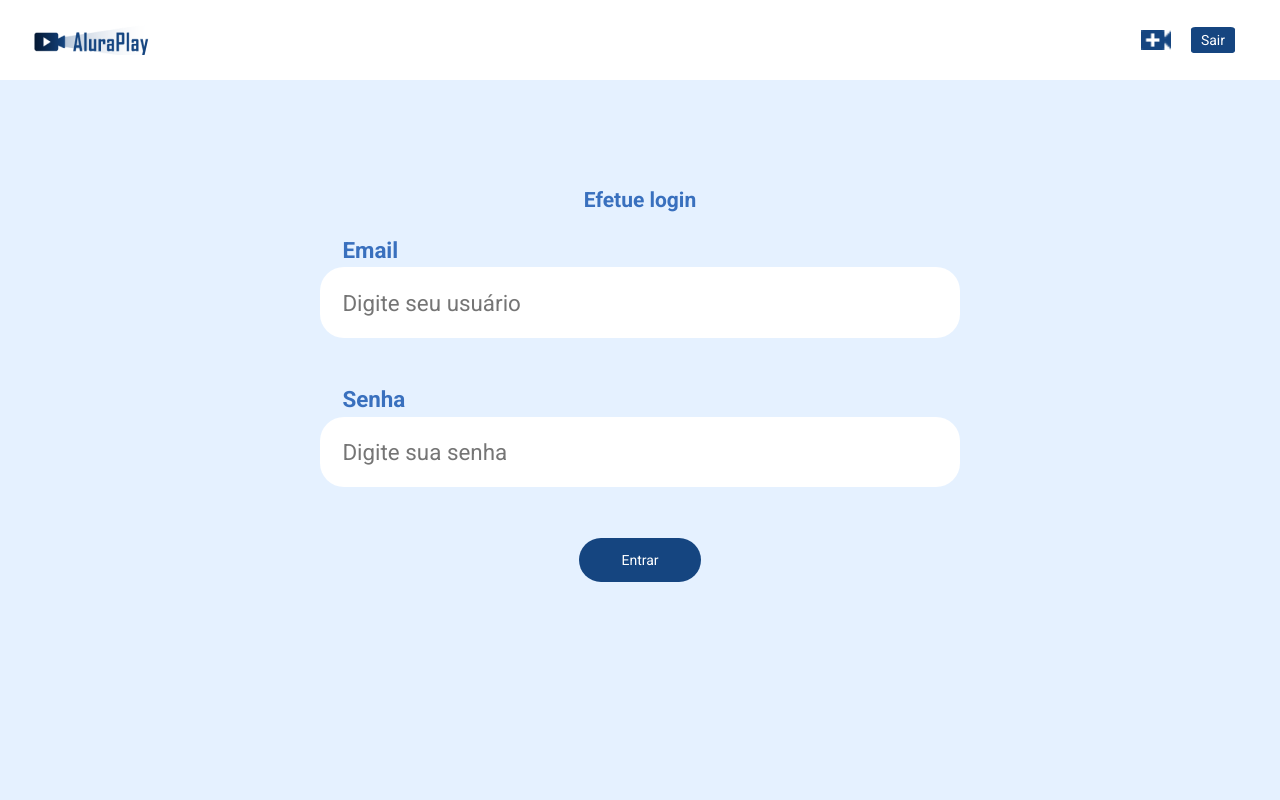
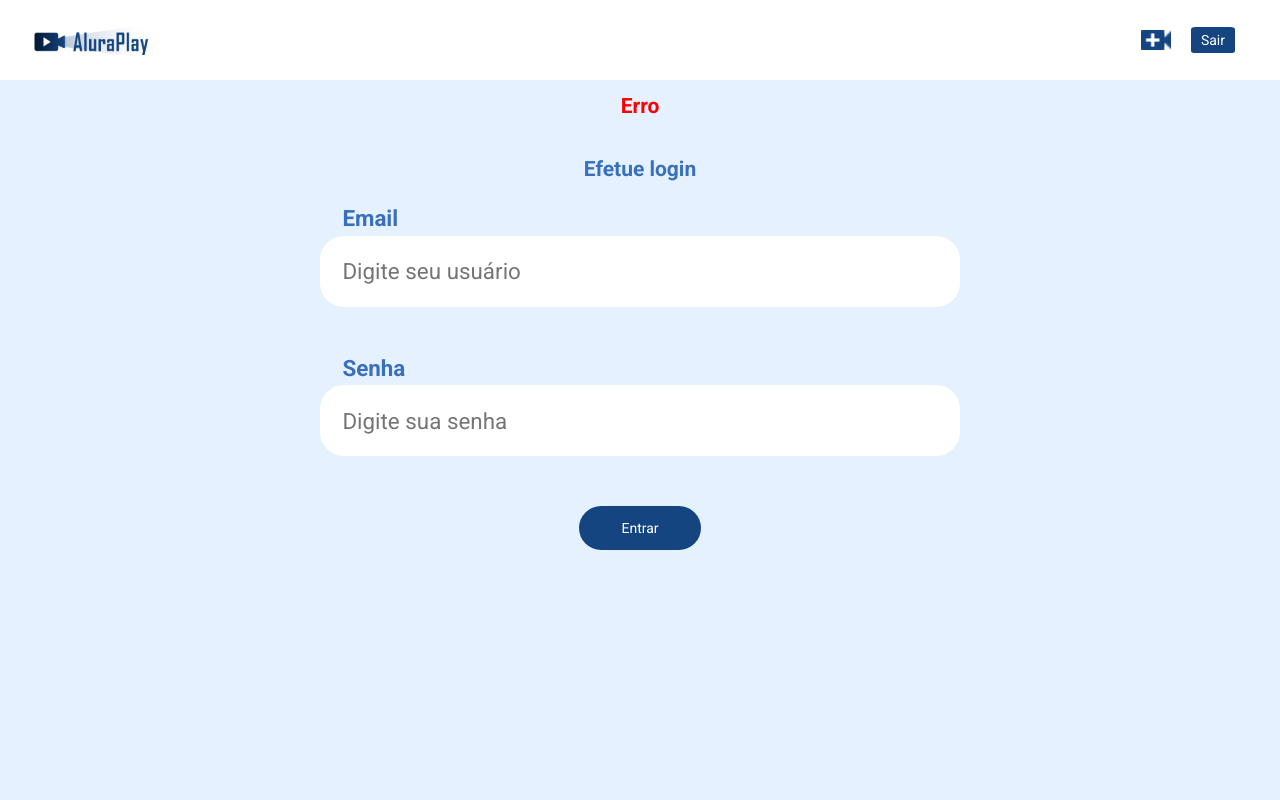
Before and after one commit to hellengod/ES-PHP-MVC-WEB, a PHP site: page /View/login-form.php in a window 1280 px wide. Run offline with PHP 8.4, Linux system fonts and the light colour scheme.

Commit message:
Output buffer

```diff
--- a/View/inicio-html.php
+++ b/View/inicio-html.php
@@ -31,3 +31,5 @@
         </nav>
 
     </header>
+
+    <h2 class="formulario__titulo erro" >Erro</h2>
--- a/public/css/estilos-form.css
+++ b/public/css/estilos-form.css
@@ -2,7 +2,6 @@
     display: grid;
     align-items: center;
     justify-content: center;
-    height: 100vh;
 }
 
 .container__formulario {
--- a/public/css/estilos.css
+++ b/public/css/estilos.css
@@ -32,6 +32,10 @@ body {
     width: 100%;
     padding: 0 25px;
     z-index: 2;
+}
+
+body > header{
+    height: 80px;
 }
 
 .logo {
@@ -109,3 +113,8 @@ body {
     }
 
 }
+
+.formulario__titulo.erro{
+    color: red;
+    margin-top: 1rem;
+}
--- a/src/Controller/LoginFormController.php
+++ b/src/Controller/LoginFormController.php
@@ -11,7 +11,7 @@ class LoginFormController extends ControllerWithHtml implements Controller
             return;
         }
 
-        $this->renderTamplate('login-form');
+        echo $this->renderTamplate('login-form');
     }
 
 }
--- a/src/Controller/VideoFormController.php
+++ b/src/Controller/VideoFormController.php
@@ -18,7 +18,7 @@ class VideoFormController extends ControllerWithHtml implements Controller
         if ($id !== false && $id !== null) {
             $video = $this->videoRepository->find($id);
         }
-        $this->renderTamplate('video-form', ['video' => $video]);
+        echo $this->renderTamplate('video-form', ['video' => $video]);
 
     }
 
--- a/src/Controller/VideoListController.php
+++ b/src/Controller/VideoListController.php
@@ -13,6 +13,6 @@ class VideoListController extends ControllerWithHtml implements Controller
     {
         $videoList = $this->videoRepository->all();
 
-        $this->renderTamplate('video-list', ['videoList' => $videoList]);
+        echo $this->renderTamplate('video-list', ['videoList' => $videoList]);
     }
 }
```
Also changed, not shown: src/Controller/ControllerWithHtml.php (+4 -3 lines).
